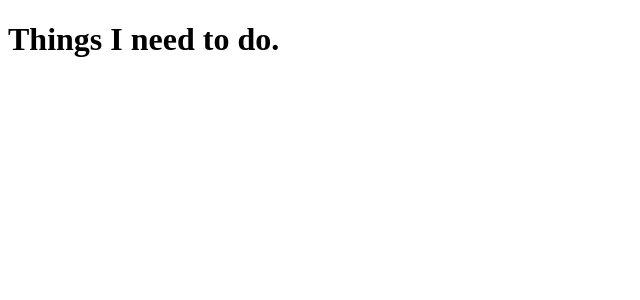
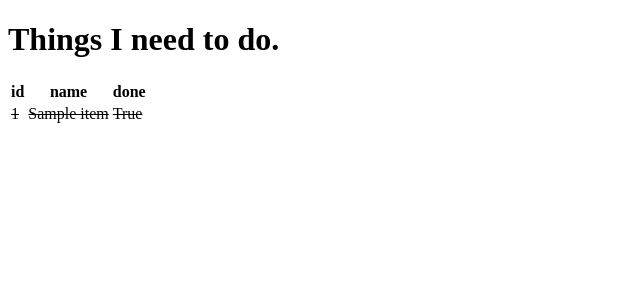
Before and after one commit to ianmeigh/ci-fsf-hello-django, a Django app: page / in a window 1280 px wide. Shown: the top 300 px of the page, without its empty margins (0-640 px from the left). Run offline with Django 3.2, Linux system fonts and the light colour scheme; tables that the repository leaves empty hold one stand-in row (values such as "Sample post").

Commit message:
feat: render items from the database

```diff
--- a/todo/templates/todo/todo_list.html
+++ b/todo/templates/todo/todo_list.html
@@ -1,12 +1,52 @@
 <!DOCTYPE html>
 <html lang="en">
+
 <head>
   <meta charset="UTF-8">
   <meta http-equiv="X-UA-Compatible" content="IE=edge">
   <meta name="viewport" content="width=device-width, initial-scale=1.0">
   <title>Document</title>
 </head>
+
 <body>
   <h1>Things I need to do.</h1>
+  <table>
+    {% if items|length == 0 %}
+    <tr>
+      <td>You have nothing to do.</td>
+    </tr>
+    {% else %}
+    <tr>
+      {% for field in fields %}
+      <th>
+        {{ field.name }}
+      </th>
+      {% endfor %}
+    </tr>
+    {% for item in items %}
+    <tr>
+      {% if item.done %}
+      <td><strike>{{ item.id }}</strike></td>
+      <td><strike>{{ item.name }}</strike></td>
+      <td><strike>{{ item.done }}</strike></td>
+      {% else %}
+      <td>{{ item.id }}</td>
+      <td>{{ item.name }}</td>
+      <td>{{ item.done }}</td>
+      {% endif %}
+    </tr>
+    {% endfor %}
+    {% endif %}
+  </table>
+
+  <!-- 'for ... empty' -->
+  <!-- <ul>
+    {% for item in items %}
+    <li>{{ item.name }}</li>
+    {% empty %}
+    <li>You have nothing to do.</li>
+    {% endfor %}
+  </ul> -->
 </body>
+
 </html>
--- a/todo/views.py
+++ b/todo/views.py
@@ -1,6 +1,10 @@
 from django.shortcuts import render
+from .models import Item
 
 
 # Create your views here.
 def get_todo_list(request):
-    return render(request, "todo/todo_list.html")
+    items = Item.objects.all()
+    fields = Item._meta.fields
+    context = {"fields": fields, "items": items}
+    return render(request, "todo/todo_list.html", context)
```
